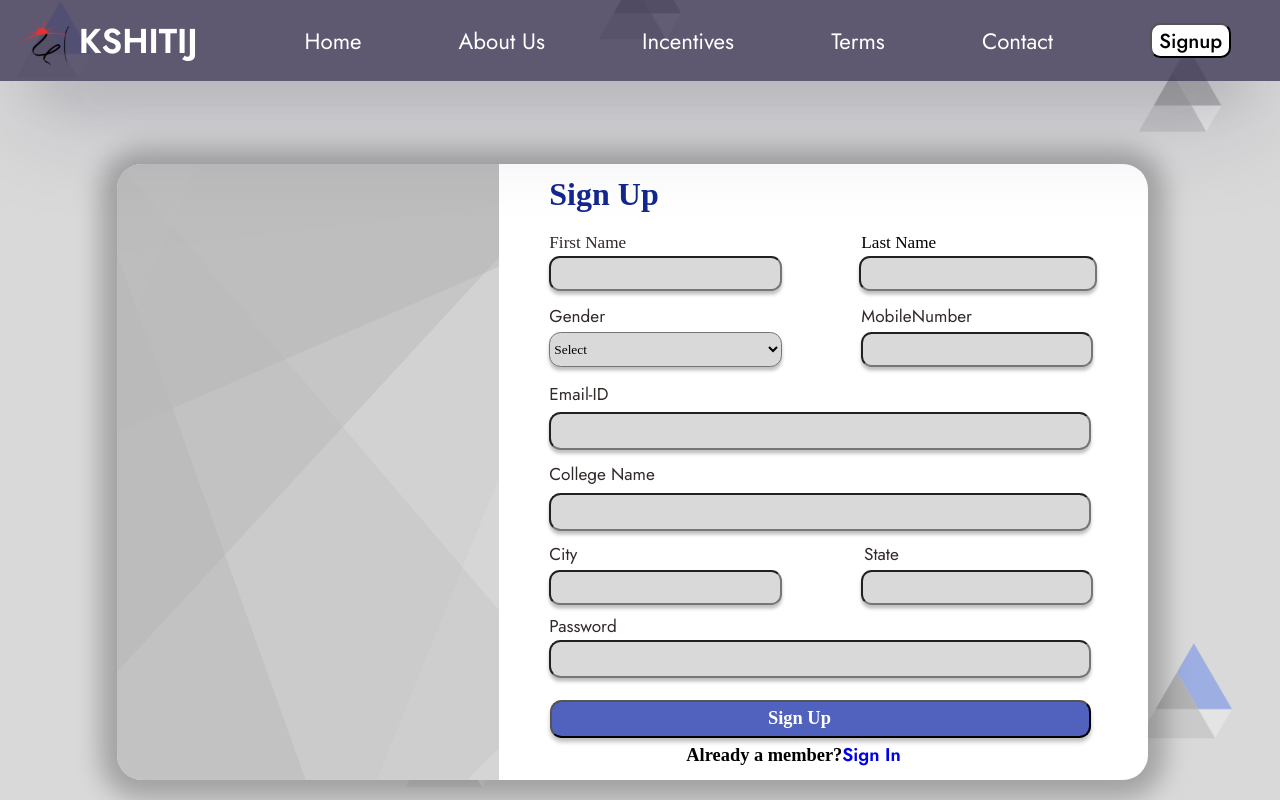
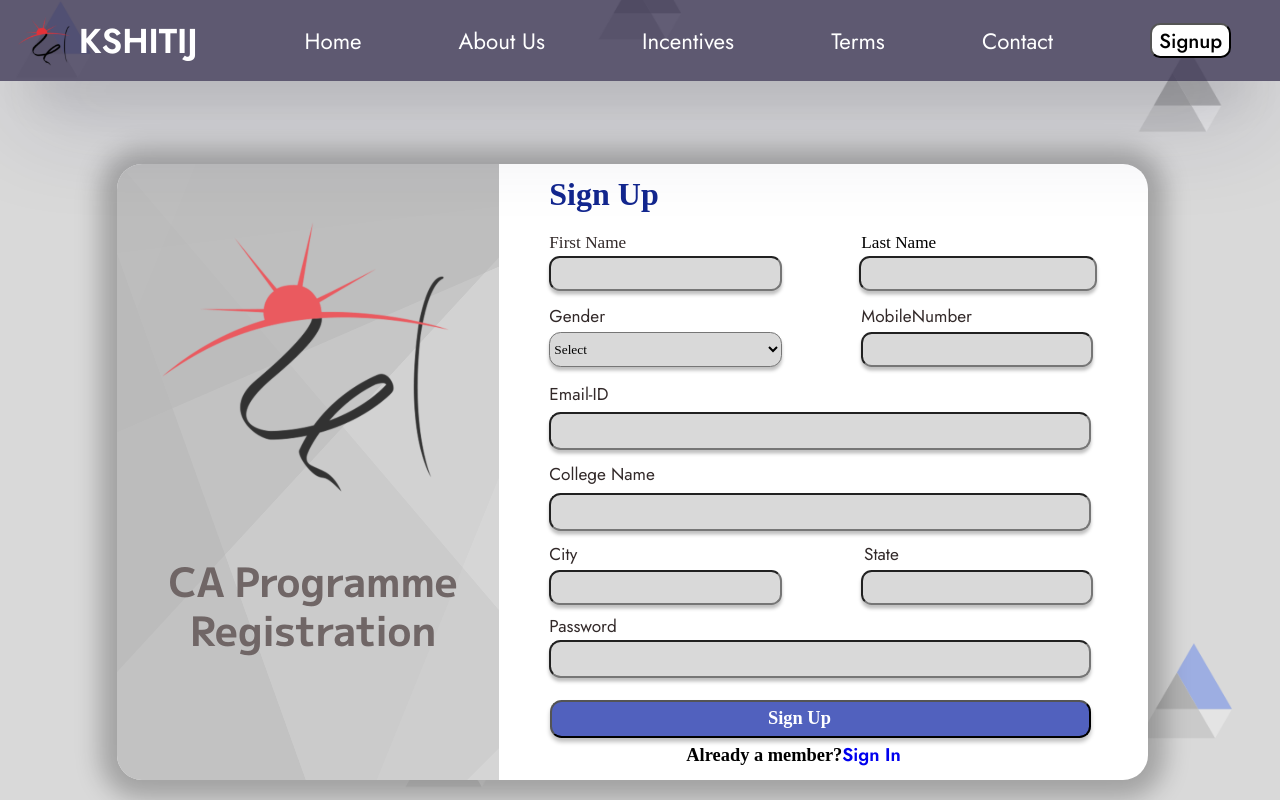
Before and after one commit to ipash185/CA_Portal_24, a React (Create React App) app: page /SignUp in a window 1280 px wide. Built offline with nearby package versions, Linux system fonts and the light colour scheme; no server answers.

Commit message:
card logo

```diff
--- a/src/pages/SignIn/Sign.module.css
+++ b/src/pages/SignIn/Sign.module.css
@@ -38,6 +38,10 @@ body {
   Opacity: 80%;
   background-blend-mode: multiply;
   background-image: url("div background.png");
+   }
+
+   .SideDivT {
+position:relative;
    }
    .SignIn {
     position:absolute;
--- a/src/pages/SignIn/SignUp.js
+++ b/src/pages/SignIn/SignUp.js
@@ -3,6 +3,7 @@ import { Link } from 'react-router-dom'
 import styles from './Sign.module.css'
 import { useState } from 'react'
 import Navbar from '../../components/navbar/navbar';
+import img1 from "../../images/homepage_img.svg"
 
 import useForm from './useForm'
 const SignUp = () => {
@@ -50,7 +51,10 @@ const SignUp = () => {
     <div className={styles.cont}>
 
       <div className={styles.SignIn}></div>
-      <div className={styles.SignSide}></div>
+      <div className={styles.SignSide}>
+        <img src={img1} />
+        <div className='SideDivT'><h1>CA Programme Registration</h1></div>
+      </div>
       <div className={styles.Sign}>Sign Up</div>
 
 
```
